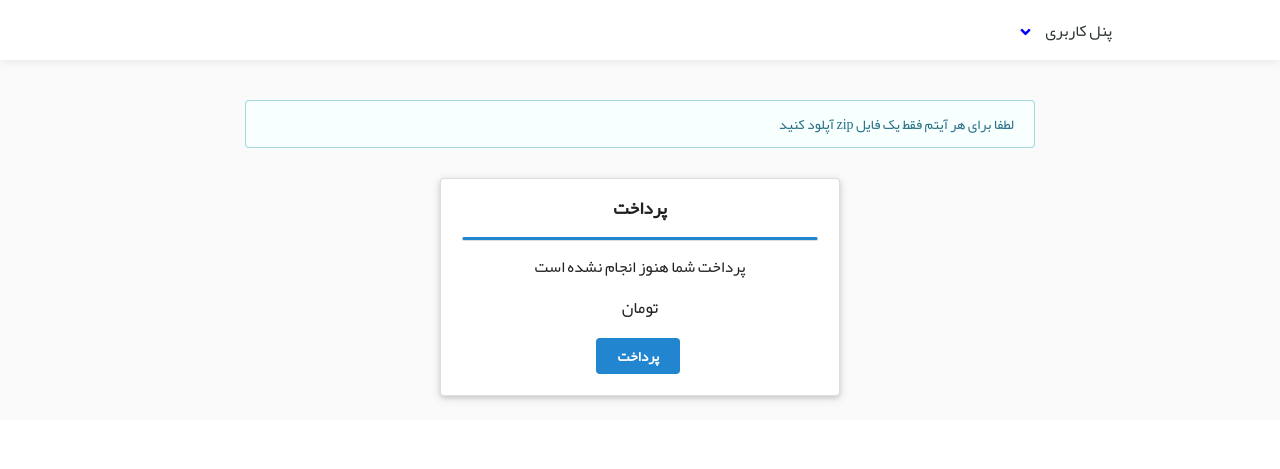
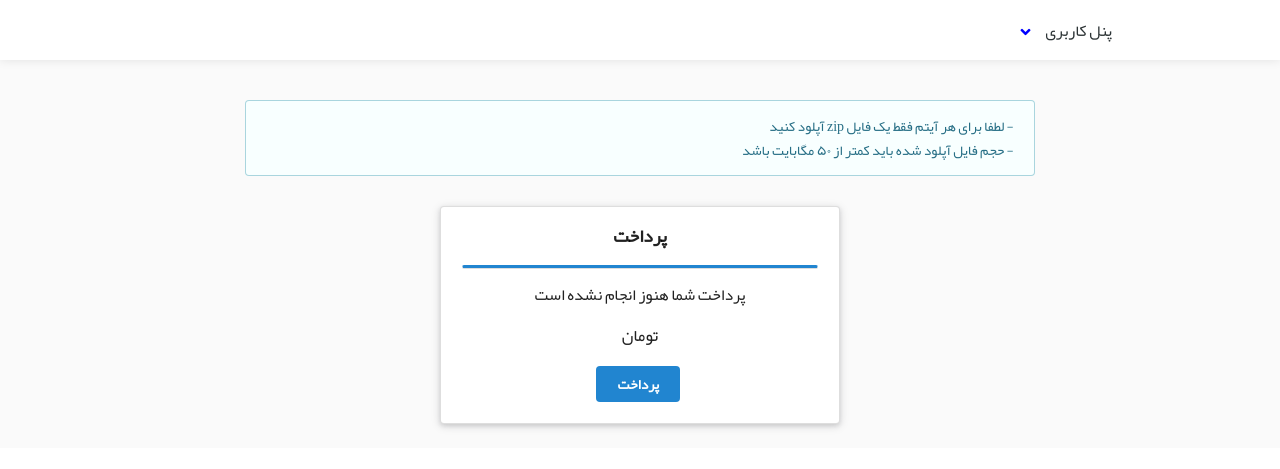
Before and after one commit to alimahdiyar/sfmc, a Django app: template templates/dashboard_team.html in a window 1280 px wide. Shown: the top 469 px of the page. Run offline with Django 3.2, Linux system fonts and the light colour scheme; the template is opened without the code that fills it, so the values that code supplies are empty.

Commit message:
small fix

```diff
--- a/templates/dashboard_team.html
+++ b/templates/dashboard_team.html
@@ -40,8 +40,9 @@
 
 <div dir="rtl" class="ui center aligned grid" style="direction: rtl; padding-top: 100px; background-color: #fafafa;">
     <div class="fourteen wide mobile ten wide tablet ten wide computer column">
-        <div class="ui message info" style="text-align: right;">
-            لطفا برای هر آیتم فقط یک فایل zip آپلود کنید
+        <div class="ui message info" style="text-align: right; line-height: 24px;">
+            - لطفا برای هر آیتم فقط یک فایل zip آپلود کنید<br />
+            - حجم فایل آپلود شده باید کمتر از 50 مگابایت باشد
         </div>
 
 
```
